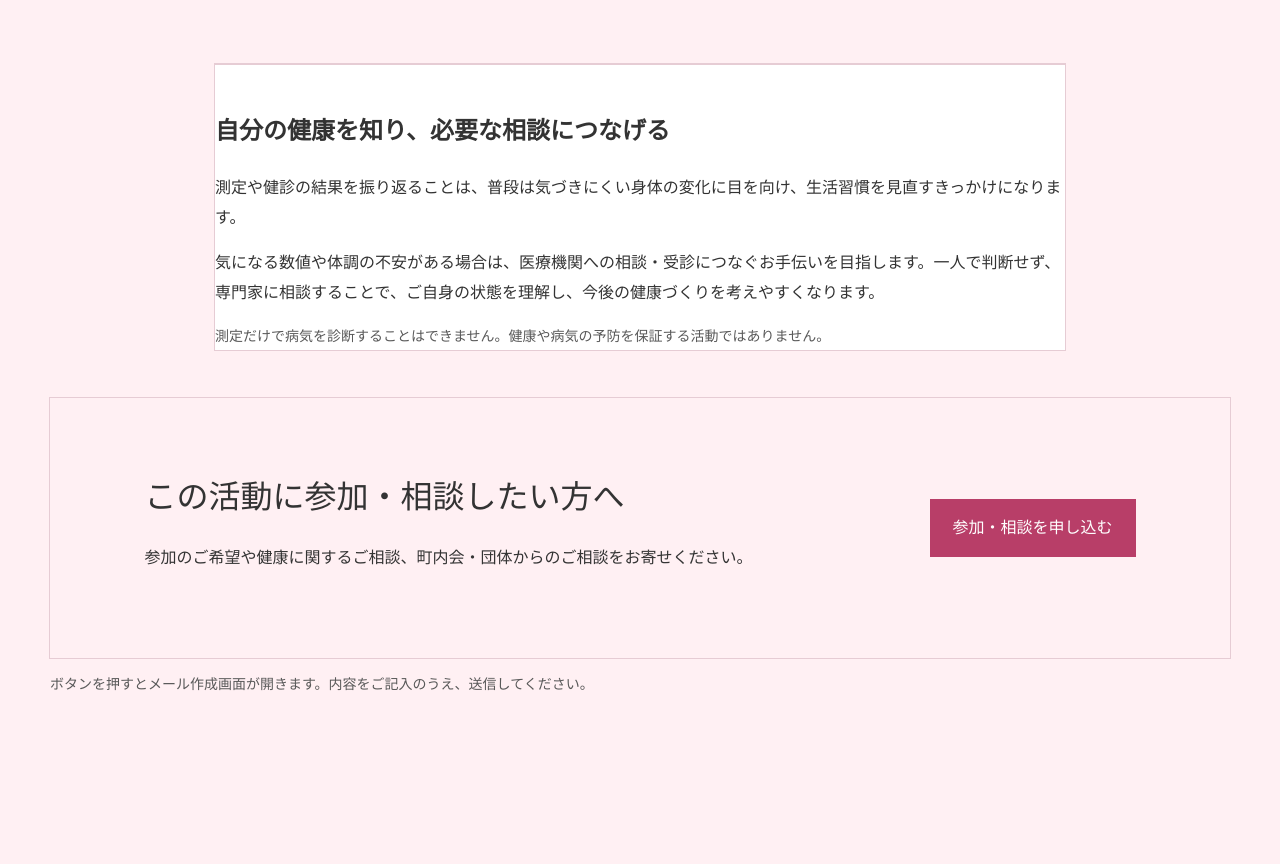
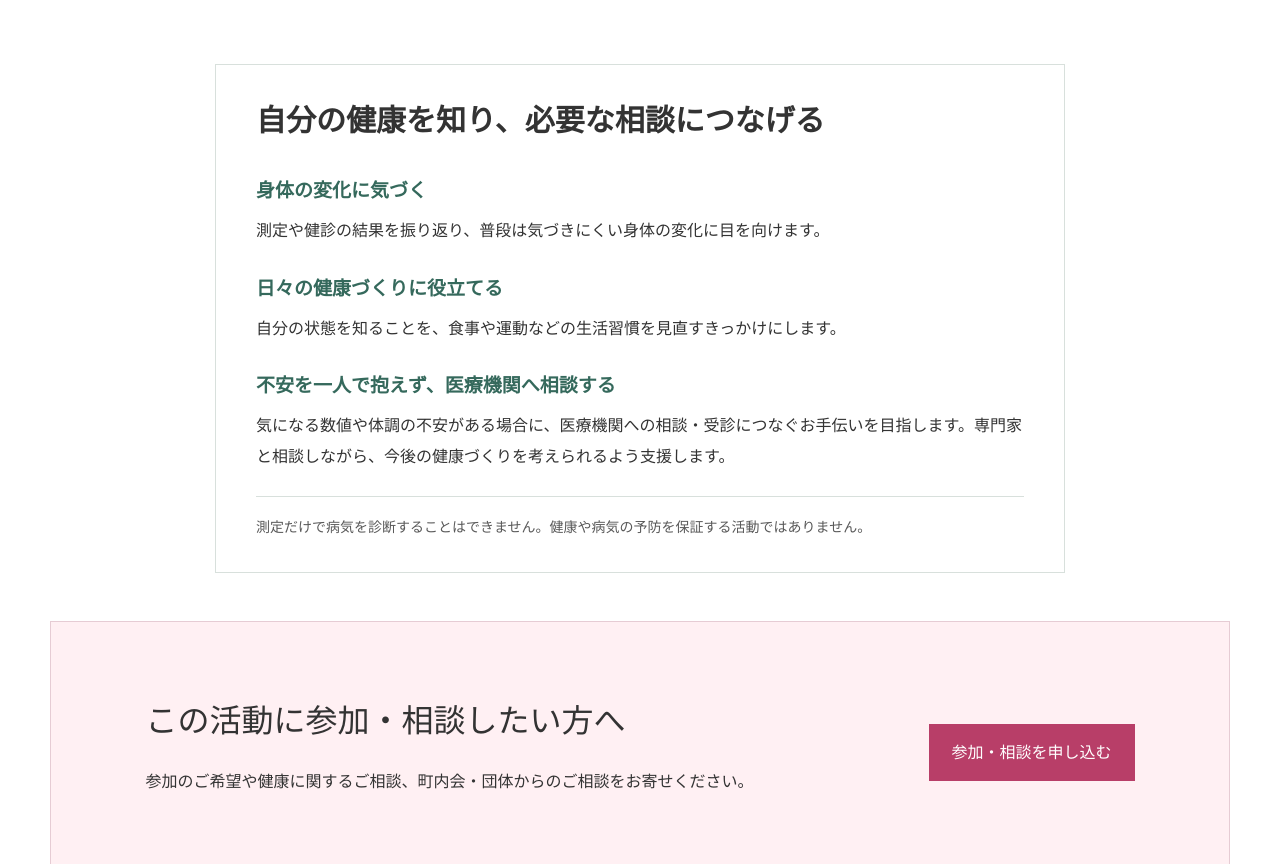
Before and after one commit to marumarukamekame/marugameseiko, a website: page activities/activity-1.html in a window 1280 px wide. Shown: the part 2399-3263 px from the top of the page. Drawn offline with Linux system fonts and the light colour scheme.

Commit message:
桜色を参加相談欄だけに限定し健康説明を見出し付きで整理

```diff
--- a/activities/activity-1.html
+++ b/activities/activity-1.html
@@ -1,17 +1,16 @@
 <!doctype html><html lang="ja"><head><meta charset="utf-8"><meta name="viewport" content="width=device-width,initial-scale=1"><title>いざ検診 | いざ横浜</title><meta name="description" content="いざ検診の目的、内容、実績を紹介するページです。"><link rel="canonical" href="https://marumarukamekame.github.io/marugameseiko/activities/activity-1.html"><meta property="og:title" content="いざ検診 | いざ横浜"><meta property="og:description" content="いざ検診の目的、内容、実績を紹介するページです。"><meta property="og:type" content="website"><link rel="stylesheet" href="/marugameseiko/assets/css/style.css"><style id="activity-sakura-theme">
-/* 配色のみをこの活動ページに適用 */
-body.activity-sakura{--ink:#333333;--muted:#595959;--green:#A83860;--line:#E6CCD4;--light:#FFF0F3;--sand:#FFFFFF;background:#FFF0F3;color:#333333}
-.activity-sakura .page-hero,.activity-sakura .section,.activity-sakura .site-footer{background:#FFF0F3;color:var(--ink)}
-.activity-sakura .site-header,.activity-sakura .global-nav,.activity-sakura .detail-preparation,.activity-sakura .health-opportunity,.activity-sakura .health-bridge,.activity-sakura .cta{background:#FFFFFF;color:var(--ink)}
-.activity-sakura .health-opportunity,.activity-sakura .health-bridge,.activity-sakura .cta{box-shadow:0 0 0 1px var(--line)}
-.activity-sakura .site-header{box-shadow:0 1px 8px rgba(168,56,96,.06)}
-.activity-sakura .footer-note{border-color:var(--line);color:var(--muted)}
-.activity-sakura .button,.activity-sakura .button.secondary,.activity-sakura .nav-contact{background:#B83E68;border-color:#B83E68;color:#FFFFFF}
-.activity-sakura .button:hover,.activity-sakura .button.secondary:hover,.activity-sakura .nav-contact:hover{background:#963052;border-color:#963052;color:#FFFFFF}
-.activity-sakura :focus-visible{outline-color:#A83860}
-.activity-sakura .menu-button span{background:var(--ink)}
-.activity-sakura .cta a:not(.button){color:#A83860}
-.activity-sakura .cta{background:#FFF0F3;color:#333333}
+/* 桜色は参加・相談欄に限定 */
+.activity-sakura .cta{background:#FFF0F3;color:#333333;border:1px solid #E6CCD4}
+.activity-sakura .cta .button.secondary{background:#B83E68;border-color:#B83E68;color:#FFFFFF}
+.activity-sakura .cta .button.secondary:hover{background:#963052;border-color:#963052}
+.activity-sakura .cta :focus-visible{outline-color:#A83860}
+.activity-sakura .health-bridge{max-width:850px;margin:0 auto 48px;padding:32px clamp(20px,4vw,40px);background:#FFFFFF;border:1px solid var(--line);color:#333333}
+.activity-sakura .health-bridge h2{margin:0 0 28px;font-size:clamp(24px,3vw,30px);line-height:1.6}
+.activity-sakura .health-bridge h3{margin:0 0 8px;font-size:19px;color:var(--green)}
+.activity-sakura .health-bridge .bridge-point{margin:0 0 24px}
+.activity-sakura .health-bridge .bridge-point p{margin:0;font-size:16px;line-height:1.9}
+.activity-sakura .health-bridge .bridge-note{margin:0;padding-top:18px;border-top:1px solid var(--line);font-size:14px;line-height:1.8;color:#595959}
+@media(max-width:600px){.activity-sakura .health-bridge{padding:26px 20px}.activity-sakura .health-bridge h3{font-size:18px}.activity-sakura .health-bridge h2{font-size:24px}}
 </style></head><body class="activity-sakura"><a class="skip" href="#main">本文へ移動</a><header class="site-header"><a class="brand" href="/marugameseiko/" aria-label="いざ横浜 ホームへ"><img class="brand-logo" src="/marugameseiko/assets/images/いざ横浜.png" alt="いざ横浜"></a><button class="menu-button" aria-label="メニューを開く" aria-expanded="false"><span></span><span></span><span></span></button><nav class="global-nav" aria-label="メインナビゲーション"><a href="/marugameseiko/about.html">私たちについて</a><a href="/marugameseiko/projects.html">いざ地域活動</a><a href="/marugameseiko/clinic.html">治療院</a><a href="/marugameseiko/corporate.html">企業・団体の方へ</a><a href="/marugameseiko/voices.html">利用者・参加者の声</a><a href="/marugameseiko/blog/">健康ブログ</a><a class="nav-contact" href="/marugameseiko/contact.html">お問い合わせ</a></nav></header><main id="main"><header class="page-hero"><div class="container"><nav class="breadcrumbs" aria-label="パンくず"><a href="/marugameseiko/">ホーム</a> / いざ検診</nav><p class="eyebrow">IZA YOKOHAMA</p><h1>いざ検診</h1><p class="activity-detail-subtitle">定期的な地域総合スクリーニング</p><p class="lead">いざ検診の活動情報を、内容の確定に合わせて順次ご案内します。</p></div></header><section class="section"><div class="container"><img class="activity-detail-image" src="/marugameseiko/assets/digital-health-scale.png" alt="明るい空間で62.4キログラムを表示する白いデジタル体重計" width="1600" height="1067"><p class="detail-preparation">このページは活動内容の確定に合わせて、順次情報を追加します。</p><section class="health-opportunity" aria-labelledby="health-detail-heading">
 <h2 id="health-detail-heading">活動の詳細</h2>
 <h3>身近な場所で、自分の健康を知るきっかけを</h3>
@@ -23,11 +22,21 @@ body.activity-sakura{--ink:#333333;--muted:#595959;--green:#A83860;--line:#E6CCD
 <img src="/marugameseiko/assets/images/community-health-measurement.webp" alt="地域の集会所で、中高年の住民が上腕式血圧計で血圧を測り、体重計で体重を測る様子。住民とスタッフが記録を確認し、別の健診結果用紙には血糖値とコレステロール値を表示。医療機関への相談を表す小さな病院のアイコンも添えたイラスト。" width="1536" height="1024" loading="lazy" decoding="async">
 <figcaption>活動のイメージです。開催・検査の実施方法などは、内容が確定した後にご案内します。血糖値・コレステロール値の確認には、血圧測定とは別の検査が必要です。</figcaption>
 </figure>
-</section><section class="health-bridge" aria-labelledby="health-bridge-heading" style="max-width:850px;margin:0 auto 48px;border-top:1px solid var(--line);padding-top:24px">
+</section><section class="health-bridge" aria-labelledby="health-bridge-heading">
 <h2 id="health-bridge-heading">自分の健康を知り、必要な相談につなげる</h2>
-<p>測定や健診の結果を振り返ることは、普段は気づきにくい身体の変化に目を向け、生活習慣を見直すきっかけになります。</p>
-<p>気になる数値や体調の不安がある場合は、医療機関への相談・受診につなぐお手伝いを目指します。一人で判断せず、専門家に相談することで、ご自身の状態を理解し、今後の健康づくりを考えやすくなります。</p>
-<p class="muted">測定だけで病気を診断することはできません。健康や病気の予防を保証する活動ではありません。</p>
+<div class="bridge-point">
+<h3>身体の変化に気づく</h3>
+<p>測定や健診の結果を振り返り、普段は気づきにくい身体の変化に目を向けます。</p>
+</div>
+<div class="bridge-point">
+<h3>日々の健康づくりに役立てる</h3>
+<p>自分の状態を知ることを、食事や運動などの生活習慣を見直すきっかけにします。</p>
+</div>
+<div class="bridge-point">
+<h3>不安を一人で抱えず、医療機関へ相談する</h3>
+<p>気になる数値や体調の不安がある場合に、医療機関への相談・受診につなぐお手伝いを目指します。専門家と相談しながら、今後の健康づくりを考えられるよう支援します。</p>
+</div>
+<p class="bridge-note">測定だけで病気を診断することはできません。健康や病気の予防を保証する活動ではありません。</p>
 </section>
 <section class="cta" aria-labelledby="health-participation-heading">
 <div>
```
